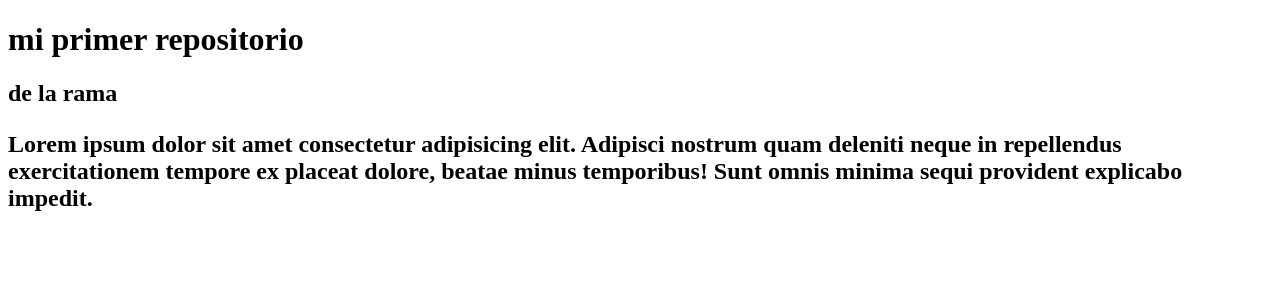
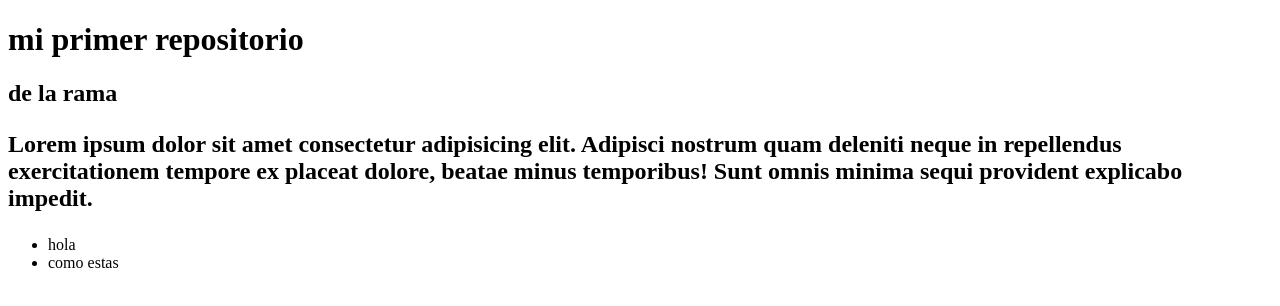
Before and after one commit to ianci16/55345, a plain HTML site: page index.html in a window 1280 px wide. Drawn offline with Linux system fonts and the light colour scheme.

Commit message:
nueva rama de ian

```diff
--- a/index.html
+++ b/index.html
@@ -10,5 +10,11 @@
     <h2>de la rama
     <p>Lorem ipsum dolor sit amet consectetur adipisicing elit. Adipisci nostrum quam deleniti neque in repellendus exercitationem tempore ex placeat dolore, beatae minus temporibus! Sunt omnis minima sequi provident explicabo impedit.</p>
     </h2>
+    <div>
+        <ul>
+            <li>hola</li>
+            <li>como estas</li>
+        </ul>
+    </div>
 </body>
 </html>
```
